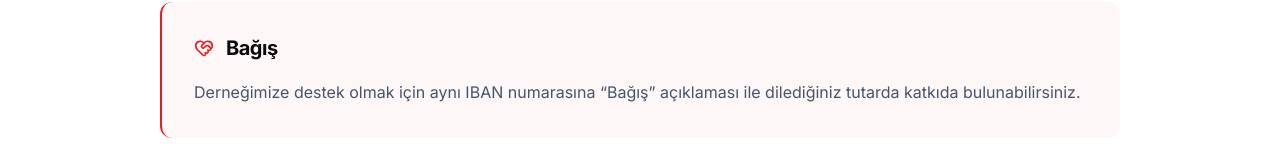
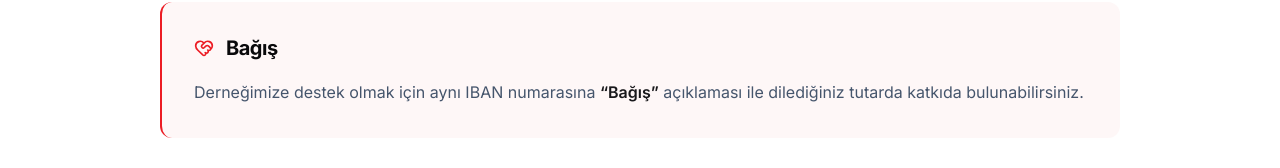
Before and after one commit to pclelif/mezun-dernegi, a Next.js app: page /uyelik/aidat-ve-bagis in a window 1280 px wide. Shown: the part 1175-1343 px from the top of the page. Built offline with nearby package versions, Linux system fonts and the light colour scheme; no server answers; the database is empty.

Commit message:
fix(membership): guarantee removal of 'okulumuz ogrencilerine' from donation text across dynamic content

```diff
--- a/src/app/uyelik/aidat-ve-bagis/page.tsx
+++ b/src/app/uyelik/aidat-ve-bagis/page.tsx
@@ -90,13 +90,29 @@ export default async function AidatVeBagisPage() {
             <h2 id="donation-title" className="text-lg font-bold tracking-tight text-zinc-950 md:text-xl">Bağış</h2>
           </div>
           <p className="mt-4 text-base leading-7 text-slate-600">
-            {content.donation || (
-              <>
-                Derneğimize destek olmak için aynı IBAN numarasına{" "}
-                <strong className="font-semibold text-zinc-900">“Bağış”</strong> açıklaması ile
-                dilediğiniz tutarda katkıda bulunabilirsiniz.
-              </>
-            )}
+            {(() => {
+              const text = (
+                content.donation ||
+                "Derneğimize destek olmak için aynı IBAN numarasına “Bağış” açıklaması ile dilediğiniz tutarda katkıda bulunabilirsiniz."
+              )
+                .replace(/Derneğimize ve okulumuz öğrencilerine/gi, "Derneğimize")
+                .replace(/ve okulumuz öğrencilerine/gi, "")
+                .replace(/okulumuz öğrencilerine/gi, "")
+                .replace(/\s+/g, " ")
+                .trim();
+
+              if (text.includes("“Bağış”")) {
+                const parts = text.split("“Bağış”");
+                return (
+                  <>
+                    {parts[0]}
+                    <strong className="font-semibold text-zinc-900">“Bağış”</strong>
+                    {parts[1]}
+                  </>
+                );
+              }
+              return text;
+            })()}
           </p>
         </section>
 
```
